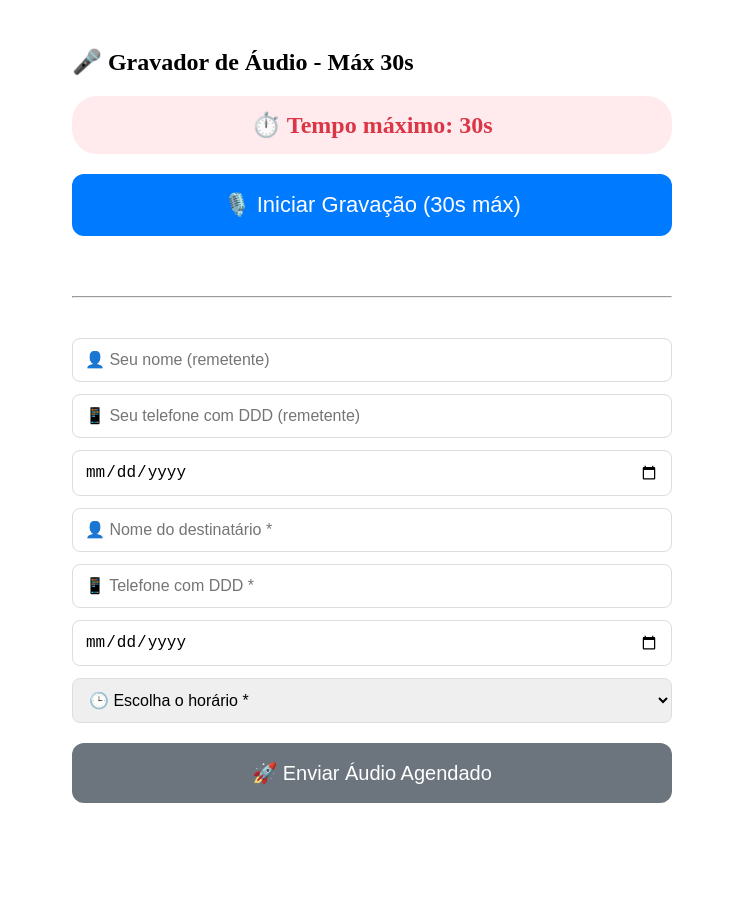
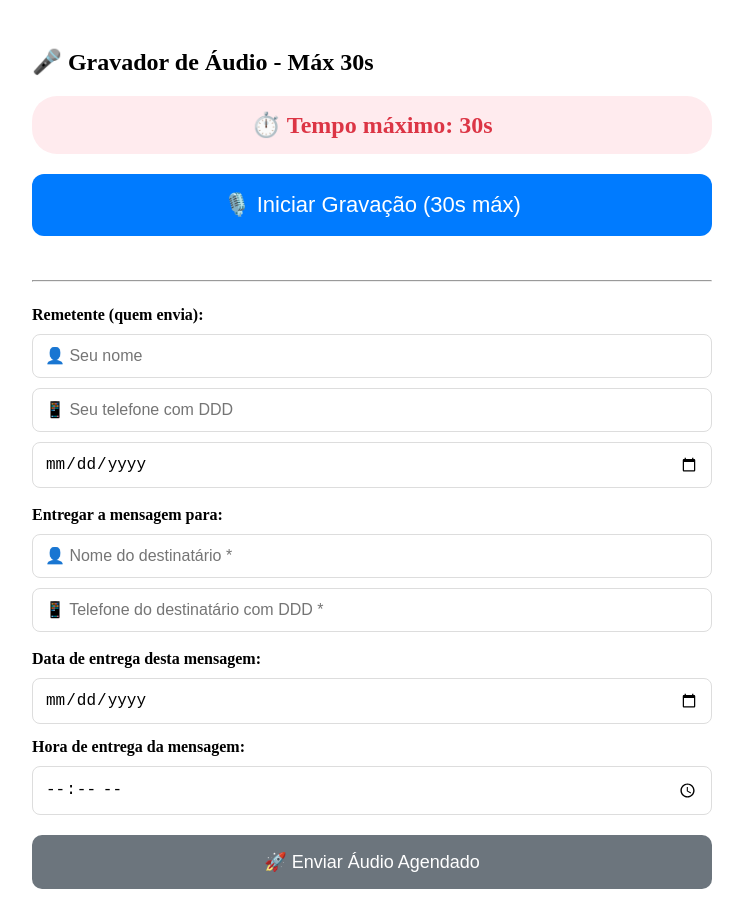
Before and after one commit to AdilsonStewart/CorujinhaLegal, a React (Create React App) app: page /audiorecord in a window 1280 px wide. Shown: the whole page, without its empty margins (268-1011 px from the left). Before the commit the page ends 831 px from the top, so only its background shows below. Built offline with nearby package versions, Linux system fonts and the light colour scheme.

Commit message:
Add recipient fields and refactor AudioRecordPage
Refactor AudioRecordPage to include new recipient fields and update localStorage handling. Adjust UI elements and improve code readability.

```diff
--- a/src/screens/AudioRecordPage.js
+++ b/src/screens/AudioRecordPage.js
@@ -1,10 +1,11 @@
 import React, { useState, useRef, useEffect } from "react";
-import { createClient } from '@supabase/supabase-js';
+import { createClient } from "@supabase/supabase-js";
+
 console.log("🔥 AUDIO RECORD PAGE — BUILD NOVO 🔥", Date.now());
 
-// 🔧 CONFIGURAÇÃO DO SUPABASE
-const supabaseUrl = 'https://kuwsgvhjmjnhkteleczc.supabase.co';
-const supabaseKey = 'sb_publishable_Rgq_kYySn7XB-zPyDG1_Iw_YEVt8O2P';
+// CONFIGURAÇÃO DO SUPABASE
+const supabaseUrl = "https://kuwsgvhjmjnhkteleczc.supabase.co";
+const supabaseKey = "sb_publishable_Rgq_kYySn7XB-zPyDG1_Iw_YEVt8O2P";
 const supabase = createClient(supabaseUrl, supabaseKey);
 
 const AudioRecordPage = () => {
@@ -12,18 +13,18 @@ const AudioRecordPage = () => {
   const [audioURL, setAudioURL] = useState(null);
   const [audioBlob, setAudioBlob] = useState(null);
 
-  // Destinatário (existente)
-  const [nome, setNome] = useState("");
-  const [telefone, setTelefone] = useState("");
-
-  // Agendamento
-  const [dataEntrega, setDataEntrega] = useState("");
-  const [horaEntrega, setHoraEntrega] = useState("");
-
-  // Remetente (NOVOS campos)
+  // REMETENTE (quem envia)
   const [remetenteNome, setRemetenteNome] = useState("");
   const [remetenteTelefone, setRemetenteTelefone] = useState("");
   const [remetenteNascimento, setRemetenteNascimento] = useState("");
+
+  // DESTINATÁRIO (quem recebe)
+  const [destinatarioNome, setDestinatarioNome] = useState("");
+  const [destinatarioTelefone, setDestinatarioTelefone] = useState("");
+
+  // AGENDAMENTO
+  const [dataEntrega, setDataEntrega] = useState("");
+  const [horaEntrega, setHoraEntrega] = useState("");
 
   const [isUploading, setIsUploading] = useState(false);
   const [tempoRestante, setTempoRestante] = useState(30);
@@ -32,8 +33,8 @@ const AudioRecordPage = () => {
   const audioChunksRef = useRef([]);
   const tempoIntervalRef = useRef(null);
 
-  // Carrega valores do localStorage (se existirem) para prefilling dos remetente
   useEffect(() => {
+    // prefill remetente se existir no localStorage
     try {
       const rNome = localStorage.getItem("clienteNome") || "";
       const rTel = localStorage.getItem("clienteTelefone") || "";
@@ -42,11 +43,10 @@ const AudioRecordPage = () => {
       setRemetenteTelefone(rTel);
       setRemetenteNascimento(rNasc);
 
-      // Também tenta carregar um lastAgendamento para preencher destinatário rapidamente (opcional)
       const last = JSON.parse(localStorage.getItem("lastAgendamento") || "null");
       if (last) {
-        if (!nome) setNome(last.nome || "");
-        if (!telefone) setTelefone(last.telefone || "");
+        if (!destinatarioNome) setDestinatarioNome(last.nome || "");
+        if (!destinatarioTelefone) setDestinatarioTelefone(last.telefone || "");
         if (!dataEntrega) setDataEntrega(last.dataEntrega || "");
         if (!horaEntrega) setHoraEntrega(last.horaEntrega || "");
       }
@@ -58,6 +58,19 @@ const AudioRecordPage = () => {
       if (tempoIntervalRef.current) clearInterval(tempoIntervalRef.current);
     };
   }, []); // roda uma vez
+
+  // atualizar localStorage quando usuário edita remetente (para futuro prefill)
+  useEffect(() => {
+    localStorage.setItem("clienteNome", remetenteNome || "");
+  }, [remetenteNome]);
+
+  useEffect(() => {
+    localStorage.setItem("clienteTelefone", remetenteTelefone || "");
+  }, [remetenteTelefone]);
+
+  useEffect(() => {
+    localStorage.setItem("clienteNascimento", remetenteNascimento || "");
+  }, [remetenteNascimento]);
 
   const startRecording = async () => {
     try {
@@ -72,7 +85,7 @@ const AudioRecordPage = () => {
         const blob = new Blob(audioChunksRef.current, { type: "audio/webm" });
         setAudioBlob(blob);
         setAudioURL(URL.createObjectURL(blob));
-        stream.getTracks().forEach(track => track.stop());
+        stream.getTracks().forEach((track) => track.stop());
         clearInterval(tempoIntervalRef.current);
         setTempoRestante(30);
       };
@@ -82,7 +95,7 @@ const AudioRecordPage = () => {
       setIsRecording(true);
 
       tempoIntervalRef.current = setInterval(() => {
-        setTempoRestante(prev => {
+        setTempoRestante((prev) => {
           if (prev <= 1) {
             stopRecording();
             return 30;
@@ -90,7 +103,6 @@ const AudioRecordPage = () => {
           return prev - 1;
         });
       }, 1000);
-
     } catch (error) {
       alert("Não consegui acessar o microfone. Verifique as permissões.");
     }
@@ -105,29 +117,25 @@ const AudioRecordPage = () => {
     }
   };
 
-  // Atualiza localStorage quando usuário edita campos do remetente (ajuda pré-fill futuro)
-  useEffect(() => {
-    localStorage.setItem("clienteNome", remetenteNome || "");
-  }, [remetenteNome]);
-
-  useEffect(() => {
-    localStorage.setItem("clienteTelefone", remetenteTelefone || "");
-  }, [remetenteTelefone]);
-
-  useEffect(() => {
-    localStorage.setItem("clienteNascimento", remetenteNascimento || "");
-  }, [remetenteNascimento]);
-
-  // Função principal de envio (atualizada para incluir remetente)
+  // FUNÇÃO DE ENVIO (inclui remetente e garante data)
   const enviarDados = async () => {
-    if (!audioBlob) { alert("Grave um áudio antes de enviar."); return; }
-    if (!nome || !telefone || !horaEntrega) {
-      alert("Preencha todos os campos: nome, telefone e horário.");
+    if (!audioBlob) {
+      alert("Grave um áudio antes de enviar.");
+      return;
+    }
+    if (!destinatarioNome || !destinatarioTelefone || !horaEntrega) {
+      alert("Preencha todos os campos: destinatário, telefone e horário.");
       return;
     }
 
-    const telefoneLimpo = telefone.replace(/\D/g, '');
-    if (telefoneLimpo.length < 10) { alert("Digite um telefone válido com DDD (ex: 11999999999)."); return; }
+    const telefoneLimpo = destinatarioTelefone.replace(/\D/g, "");
+    if (telefoneLimpo.length < 10) {
+      alert("Digite um telefone válido com DDD (ex: 11999999999).");
+      return;
+    }
+
+    // telefone do remetente (opcional) não impede envio, mas vamos salvar
+    const remetenteTelLimpo = (remetenteTelefone || "").replace(/\D/g, "");
 
     setIsUploading(true);
 
@@ -136,64 +144,70 @@ const AudioRecordPage = () => {
       const hojeIso = new Date().toISOString().slice(0, 10);
       const dataAgendamento = dataEntrega && dataEntrega.trim() ? dataEntrega : hojeIso;
 
-      // 1️⃣ Nome do arquivo
+      // nome do arquivo
       const nomeArquivo = `audio_${Date.now()}_${Math.random().toString(36).substr(2, 9)}.webm`;
 
-      // 2️⃣ Upload no Supabase
-      const { error: uploadError } = await supabase.storage
-        .from("Midias")
-        .upload(nomeArquivo, audioBlob, { contentType: "audio/webm", cacheControl: "3600" });
+      // upload no Supabase
+      const { error: uploadError } = await supabase.storage.from("Midias").upload(nomeArquivo, audioBlob, {
+        contentType: "audio/webm",
+        cacheControl: "3600",
+        upsert: false,
+      });
 
       if (uploadError) throw new Error(`Falha no upload: ${uploadError.message || JSON.stringify(uploadError)}`);
 
-      // 3️⃣ URL pública
+      // obter publicUrl de forma robusta
       let publicUrl = "";
       try {
         const res = supabase.storage.from("Midias").getPublicUrl(nomeArquivo);
-        publicUrl = (res && res.data && (res.data.publicUrl || res.data.publicURL)) || res?.publicURL || res?.publicUrl || "";
+        publicUrl =
+          (res && res.data && (res.data.publicUrl || res.data.publicURL)) || res?.publicURL || res?.publicUrl || "";
       } catch (e) {
         console.warn("Erro ao obter publicUrl:", e);
       }
 
-      // 4️⃣ OrderID
       const orderID = localStorage.getItem("currentOrderId") || `AUDIO-${Date.now()}-${Math.random().toString(36).substr(2, 9)}`;
 
-      // 5️⃣ Monta o objeto para salvar (inclui campos do remetente)
+      // monta objeto para salvar
       const dadosParaSalvar = {
         data_agendamento: dataAgendamento,
         hora_agendamento: horaEntrega,
         criado_em: new Date().toISOString(),
         enviado: false,
         link_midia: publicUrl,
+        // campos do remetente top-level
         remetente_nome: remetenteNome || "",
-        remetente_telefone: remetenteTelefone || "",
+        remetente_telefone: remetenteTelLimpo || "",
         remetente_nascimento: remetenteNascimento || "",
+        // dados completos
         dados_completos: {
           tipo: "audio",
           order_id: orderID,
           paypal_order_id: orderID,
           status: "pago",
-          valor: 5.00,
-          cliente_nome: nome,
+          valor: 5.0,
+          cliente_nome: destinatarioNome,
           cliente_telefone: telefoneLimpo,
           remetente: remetenteNome || "Cliente",
-          telefone_remetente: remetenteTelefone || "00000000000",
+          telefone_remetente: remetenteTelLimpo || "00000000000",
           remetente_nascimento: remetenteNascimento || "",
-          destinatario: nome,
+          destinatario: destinatarioNome,
           telefone: telefoneLimpo,
-          data_pagamento: new Date().toISOString()
+          data_pagamento: new Date().toISOString(),
         },
         evento_paypal: "FRONTEND_" + orderID,
-        valor: 5.00
+        valor: 5.0,
       };
 
-      // 6️⃣ Inserir no Supabase (tabela agendamentos)
+      // inserir no Supabase
       const { data, error } = await supabase.from("agendamentos").insert([dadosParaSalvar]).select();
       if (error) throw new Error("Erro ao salvar no Supabase: " + (error.message || JSON.stringify(error)));
 
-      // 7️⃣ Guardar no localStorage para Saida.js (inclui remetente)
-      localStorage.setItem("lastAgendamento", JSON.stringify({
-        nome,
+      // salvar no localStorage para Saida.js / histórico
+      localStorage.setItem(
+        "lastAgendamento",
+        JSON.stringify({
+          nome: destinatarioNome,
           telefone: telefoneLimpo,
           dataEntrega: dataAgendamento,
           horaEntrega,
@@ -201,14 +215,17 @@ const AudioRecordPage = () => {
           link_midia: publicUrl,
           orderID,
           remetenteNome,
-        remetenteTelefone,
-        remetenteNascimento
-      }));
+          remetenteTelefone: remetenteTelLimpo,
+          remetenteNascimento,
+        })
+      );
 
-      alert(`🎉 Áudio agendado com sucesso!\n\n📞 Para: ${nome}\n📅 Data: ${dataAgendamento}\n🕒 Hora: ${horaEntrega}`);
-      setTimeout(() => { window.location.href = "/saida"; }, 2000);
-
+      alert(`🎉 Áudio agendado com sucesso!\n\n📞 Para: ${destinatarioNome}\n📅 Data: ${dataAgendamento}\n🕒 Hora: ${horaEntrega}`);
+      setTimeout(() => {
+        window.location.href = "/saida";
+      }, 1200);
     } catch (err) {
+      console.error("Erro enviarDados:", err);
       alert(`❌ Ocorreu um erro:\n${err.message || String(err)}`);
     } finally {
       setIsUploading(false);
@@ -216,91 +233,160 @@ const AudioRecordPage = () => {
   };
 
   return (
-    <div style={{ padding: 20, maxWidth: 600, margin: "0 auto" }}>
+    <div style={{ padding: 20, maxWidth: 680, margin: "0 auto" }}>
       <h2>🎤 Gravador de Áudio - Máx 30s</h2>
 
-      <div style={{ fontSize: 24, color: "#dc3545", fontWeight: "bold", background: "#ffebee", padding: "15px 25px", borderRadius: 25, textAlign: "center", marginBottom: 20 }}>
+      <div
+        style={{
+          fontSize: 24,
+          color: "#dc3545",
+          fontWeight: "bold",
+          background: "#ffebee",
+          padding: "15px 25px",
+          borderRadius: 25,
+          textAlign: "center",
+          marginBottom: 20,
+        }}
+      >
         ⏱️ Tempo máximo: {tempoRestante}s
       </div>
 
       {!isRecording ? (
-        <button onClick={startRecording} style={{ fontSize: 22, padding: "18px 35px", background: "#007bff", color: "white", border: "none", borderRadius: 12, cursor: "pointer", width: "100%", marginBottom: 20 }}>
+        <button
+          onClick={startRecording}
+          style={{
+            fontSize: 22,
+            padding: "18px 35px",
+            background: "#007bff",
+            color: "white",
+            border: "none",
+            borderRadius: 12,
+            cursor: "pointer",
+            width: "100%",
+            marginBottom: 20,
+          }}
+        >
           🎙️ Iniciar Gravação (30s máx)
         </button>
       ) : (
         <div>
-          <button onClick={stopRecording} style={{ fontSize: 22, padding: "18px 35px", background: "#dc3545", color: "white", border: "none", borderRadius: 12, cursor: "pointer", width: "100%", marginBottom: 15 }}>
+          <button
+            onClick={stopRecording}
+            style={{
+              fontSize: 22,
+              padding: "18px 35px",
+              background: "#dc3545",
+              color: "white",
+              border: "none",
+              borderRadius: 12,
+              cursor: "pointer",
+              width: "100%",
+              marginBottom: 15,
+            }}
+          >
             ⏹️ Parar Gravação ({tempoRestante}s)
           </button>
-          <div style={{ fontSize: 20, color: "#dc3545", fontWeight: "bold", background: "#fff3cd", padding: "12px 20px", borderRadius: 20, textAlign: "center" }}>
+          <div
+            style={{
+              fontSize: 20,
+              color: "#dc3545",
+              fontWeight: "bold",
+              background: "#fff3cd",
+              padding: "12px 20px",
+              borderRadius: 20,
+              textAlign: "center",
+            }}
+          >
             ⏳ Gravando... {tempoRestante}s restantes
           </div>
         </div>
       )}
 
       {audioURL && (
-        <div style={{ marginTop: 30 }}>
-          <p><strong>✅ Áudio gravado (pronto para enviar):</strong></p>
-          <audio controls src={audioURL} style={{ width: "100%", marginBottom: 20 }} />
+        <div style={{ marginTop: 20 }}>
+          <p>
+            <strong>✅ Áudio gravado (pronto para enviar):</strong>
+          </p>
+          <audio controls src={audioURL} style={{ width: "100%", marginBottom: 16 }} />
         </div>
       )}
 
-      <hr style={{ margin: "40px 0" }} />
+      <hr style={{ margin: "24px 0" }} />
 
-      <div style={{ display: "grid", gap: 12 }}>
-        {/* Campos do REMETENTE (novos) */}
+      <div style={{ display: "grid", gap: 10 }}>
+        {/* Remetente */}
+        <div style={{ fontWeight: "600" }}>Remetente (quem envia):</div>
         <input
           type="text"
-          placeholder="👤 Seu nome (remetente)"
+          placeholder="👤 Seu nome"
           value={remetenteNome}
           onChange={(e) => setRemetenteNome(e.target.value)}
           style={{ padding: 12, fontSize: 16, borderRadius: 8, border: "1px solid #ddd" }}
         />
         <input
           type="tel"
-          placeholder="📱 Seu telefone com DDD (remetente)"
+          placeholder="📱 Seu telefone com DDD"
           value={remetenteTelefone}
           onChange={(e) => setRemetenteTelefone(e.target.value)}
           style={{ padding: 12, fontSize: 16, borderRadius: 8, border: "1px solid #ddd" }}
         />
         <input
           type="date"
-          placeholder="📅 Sua data de nascimento (remetente)"
+          placeholder="📅 Sua data de nascimento"
           value={remetenteNascimento}
           onChange={(e) => setRemetenteNascimento(e.target.value)}
           style={{ padding: 12, fontSize: 16, borderRadius: 8, border: "1px solid #ddd" }}
         />
 
-        {/* Campos do DESTINATÁRIO existentes */}
-        <input type="text" placeholder="👤 Nome do destinatário *" value={nome} onChange={(e) => setNome(e.target.value)} style={{ padding: 12, fontSize: 16, borderRadius: 8, border: "1px solid #ddd" }} />
-        <input type="tel" placeholder="📱 Telefone com DDD *" value={telefone} onChange={(e) => setTelefone(e.target.value)} style={{ padding: 12, fontSize: 16, borderRadius: 8, border: "1px solid #ddd" }} />
-        <input type="date" value={dataEntrega} onChange={(e) => setDataEntrega(e.target.value)} style={{ padding: 12, fontSize: 16, borderRadius: 8, border: "1px solid #ddd" }} />
-        <select value={horaEntrega} onChange={(e) => setHoraEntrega(e.target.value)} style={{ padding: 12, fontSize: 16, borderRadius: 8, border: "1px solid #ddd" }}>
-          <option value="">🕒 Escolha o horário *</option>
-          <option value="09:00">09:00</option>
-          <option value="10:00">10:00</option>
-          <option value="11:00">11:00</option>
-          <option value="14:00">14:00</option>
-          <option value="15:00">15:00</option>
-          <option value="16:00">16:00</option>
-          <option value="17:00">17:00</option>
-        </select>
+        {/* Destinatário */}
+        <div style={{ fontWeight: "600", marginTop: 8 }}>Entregar a mensagem para:</div>
+        <input
+          type="text"
+          placeholder="👤 Nome do destinatário *"
+          value={destinatarioNome}
+          onChange={(e) => setDestinatarioNome(e.target.value)}
+          style={{ padding: 12, fontSize: 16, borderRadius: 8, border: "1px solid #ddd" }}
+        />
+        <input
+          type="tel"
+          placeholder="📱 Telefone do destinatário com DDD *"
+          value={destinatarioTelefone}
+          onChange={(e) => setDestinatarioTelefone(e.target.value)}
+          style={{ padding: 12, fontSize: 16, borderRadius: 8, border: "1px solid #ddd" }}
+        />
+
+        {/* Agendamento */}
+        <div style={{ fontWeight: "600", marginTop: 8 }}>Data de entrega desta mensagem:</div>
+        <input
+          type="date"
+          value={dataEntrega}
+          onChange={(e) => setDataEntrega(e.target.value)}
+          style={{ padding: 12, fontSize: 16, borderRadius: 8, border: "1px solid #ddd" }}
+        />
+
+        <div style={{ fontWeight: "600", marginTop: 4 }}>Hora de entrega da mensagem:</div>
+        <input
+          type="time"
+          value={horaEntrega}
+          onChange={(e) => setHoraEntrega(e.target.value)}
+          style={{ padding: 12, fontSize: 16, borderRadius: 8, border: "1px solid #ddd" }}
+        />
       </div>
 
       <button
         onClick={enviarDados}
         style={{
           marginTop: 20,
-          padding: "18px 40px",
-          fontSize: 20,
-          background: (!audioBlob || isUploading) ? "#6c757d" : "#28a745",
+          padding: "16px 28px",
+          fontSize: 18,
+          background: !audioBlob || isUploading ? "#6c757d" : "#28a745",
           color: "white",
           border: "none",
-          borderRadius: 12,
+          borderRadius: 10,
           cursor: "pointer",
-          width: "100%"
+          width: "100%",
         }}
-        title={!audioBlob ? "Grave um áudio antes de enviar." : (isUploading ? "Enviando..." : "Clique para enviar")}
+        title={!audioBlob ? "Grave um áudio antes de enviar." : isUploading ? "Enviando..." : "Clique para enviar"}
       >
         {isUploading ? "📤 Enviando para Supabase..." : "🚀 Enviar Áudio Agendado"}
       </button>
```
Lines whose indentation alone changed are shown as unchanged.
